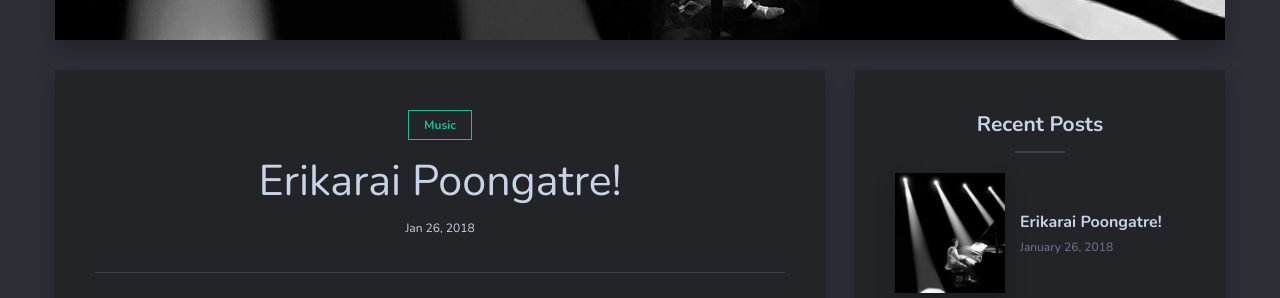
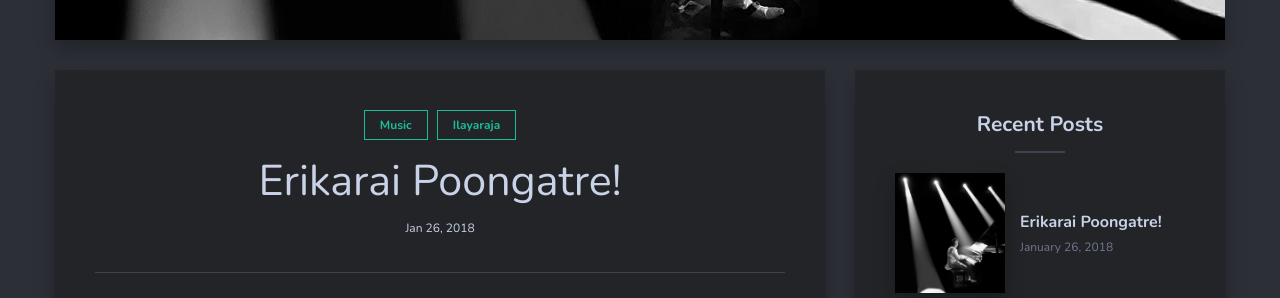
Before and after one commit to pattukkaaran/Cassette, a Jekyll site: the page built from _posts/2018-01-26-erikarai-poongatre.markdown, in a window 1280 px wide and 1400 px high, scrolled down 572 px. Shown: the part 143-441 px from the top of the window. Built offline with Jekyll 4.4.1, drawn with Linux system fonts in a browser that asks for light colours; comment, search, counter and statistics services are not loaded.

Commit message:
Update 2018-01-26-erikarai-poongatre.markdown

```diff
--- a/_posts/2018-01-26-erikarai-poongatre.markdown
+++ b/_posts/2018-01-26-erikarai-poongatre.markdown
@@ -3,7 +3,7 @@ layout: post
 title:  Erikarai Poongatre!
 date:   2018-01-26 12:00:55 +0530
 image:  ir-blog.jpg
-tags:   [Music]
+tags:   [Music, Ilayaraja]
 slug: erikarai-poongatre
 author-name: 'Anonymous'
 ---
@@ -19,8 +19,7 @@ Label: Saregama
 I believe soo many people not aware of this song, Here you go!
 
 <iframe width="420" height="315" src="https://www.youtube.com/embed/R7JD2rZ0eD4" frameborder="0" allowfullscreen></iframe>
-
-
+<br>
 This is one-infectious-melody that I've often noticed my Amma listened in Sun Music, Sun Life, Raj Music, Mega TV and all other TV channels that telecast Raja's melodies but I've never gave attention to this one (Yes, I know I'm dumb like that). In September 2017, When I was going through a rough phase in life.. One late night, this song HIT me. One of my friend runs a FB page named Fanboy Universe, in which he edits new movie scenes with old songs. He did the beautiful edit of "Neelakasham Pachakadal Chuvanna Bhoomi feat., Erikarai Poongatre".
 
 (You can watch it here. https://www.facebook.com/fanboyuniverse/videos/117206685657746/)
```
